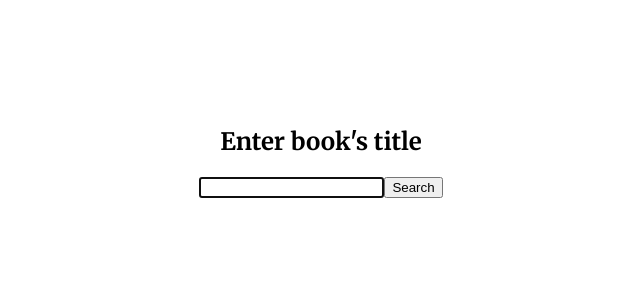
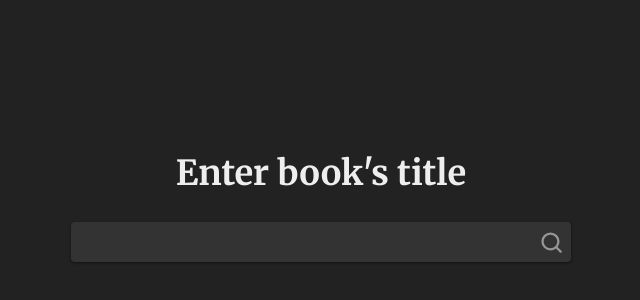
Before and after one commit to hlorellium/booksearch, a React (Create React App) app: page / in a window 1280 px wide. Shown: the part 208-508 px from the top of the page, without its empty margins (319-959 px from the left). Built offline with nearby package versions, Linux system fonts and the light colour scheme.

Commit message:
added more styling

```diff
--- a/src/App.css
+++ b/src/App.css
@@ -4,4 +4,6 @@
     align-items: center;
     justify-content: center;
     min-height: 100vh;
+    background-color: var(--bg-color);
+    color: var(--font-color);
 }
--- a/src/features/books/BookSnippet.module.css
+++ b/src/features/books/BookSnippet.module.css
@@ -4,7 +4,14 @@
     flex-direction: row;
     align-items: center;
     padding: 10px;
-    border: 1px solid black;
+    margin: 1rem 0;
+    border-radius: 4px;
+    cursor: pointer;
+}
+
+.item:hover {
+    background-color: var(--second-bg);
+    box-shadow: var(--box-shadow);
 }
 .item > div {
     display: flex;
@@ -19,7 +26,7 @@ img {
 
 h3 {
     font-size: 1.5rem;
-    margin-bottom: 0.4rem;
+    margin: 0.4rem 0;
 }
 
 span {
--- a/src/features/books/BookSnippet.tsx
+++ b/src/features/books/BookSnippet.tsx
@@ -4,7 +4,7 @@ import styles from './BookSnippet.module.css';
 
 function BookSnippet(props: { book: Book }) {
     const { book } = props;
-    const coverSrc = `http://covers.openlibrary.org/b/ID/${book.cover_i}-M.jpg?default=false`;
+    const coverSrc = `http://covers.openlibrary.org/b/ID/${book.cover_i}-S.jpg?default=false`;
 
     return (
         <div className={styles.item}>
--- a/src/features/books/Books.module.css
+++ b/src/features/books/Books.module.css
@@ -1,8 +1,7 @@
 .grid {
     display: grid;
-    grid-template-columns: repeat(2, 1fr);
-    max-width: 1300px;
-    grid-gap: 15px;
+    grid-template-columns: repeat(1, 1fr);
+    max-width: 1200px;
 }
 
 .container {
--- a/src/features/searchBar/SearchBar.module.css
+++ b/src/features/searchBar/SearchBar.module.css
@@ -1,16 +1,66 @@
 .container {
-    position: sticky;
-    top: 0;
-    height: 80px;
-    background-color: #fff;
+    height: 150px;
     width: 100%;
     display: flex;
     flex-direction: column;
     justify-content: center;
     align-items: center;
-    margin-bottom: 80px;
+    padding-bottom: 1rem 0;
 }
 
 .title {
     font-weight: bold;
 }
+
+.search {
+    font-size: 1.2rem;
+    border: 1px solid var(--second-color);
+    display: flex;
+    justify-content: space-between;
+    border-radius: 4px;
+    background-color: var(--second-bg);
+    box-shadow: var(--box-shadow);
+    padding-left: 0.7rem;
+    margin: 0 5rem;
+    max-width: 90vw;
+}
+
+input {
+    background: none;
+    width: 90vw;
+    max-width: 450px;
+    color: var(--font-color);
+    height: 2.5rem;
+    font-size: inherit;
+    outline: none;
+    border: none;
+}
+input:focus {
+    outline: none;
+}
+button {
+    cursor: pointer;
+    outline: none;
+    border-radius: 0;
+    border: none;
+    background: none;
+    color: #fff;
+    display: flex;
+    justify-content: center;
+    align-items: center;
+}
+
+button:hover {
+    background-color: #444;
+}
+
+button:hover > .searchIcon {
+    fill: var(--font-color);
+}
+
+.searchIcon {
+    height: 80%;
+    fill: #969696;
+    height: 1.7rem;
+    margin: 0;
+}
--- a/src/features/searchBar/SearchBar.tsx
+++ b/src/features/searchBar/SearchBar.tsx
@@ -2,6 +2,7 @@ import React, { useEffect, useState } from 'react';
 import { useAppDispatch } from '../../app/hooks';
 import { loadBooks } from '../books/booksSlice';
 import styles from './SearchBar.module.css';
+import { ReactComponent as SearchIcon } from '../../search.svg';
 
 function SearchBar() {
     const [query, setQuery] = useState('');
@@ -20,7 +21,7 @@ function SearchBar() {
             <div>
                 <h2 className={styles.title}>Enter book's title</h2>
             </div>
-            <div>
+            <div className={styles.search}>
                 <input
                     type="search"
                     name="booksSearch"
@@ -35,7 +36,7 @@ function SearchBar() {
                     type="submit"
                     onClick={() => dispatch(loadBooks(query))}
                 >
-                    Search
+                    <SearchIcon className={styles.searchIcon} />
                 </button>
             </div>
         </div>
--- a/src/index.css
+++ b/src/index.css
@@ -2,9 +2,18 @@
 
 body {
     margin: 0;
-    font-family: 'Merriweather', -apple-system, BlinkMacSystemFont, 'Segoe UI', 'Roboto',
-        'Oxygen', 'Ubuntu', 'Cantarell', 'Fira Sans', 'Droid Sans',
+    font-family: 'Merriweather', -apple-system, BlinkMacSystemFont, 'Segoe UI',
+        'Roboto', 'Oxygen', 'Ubuntu', 'Cantarell', 'Fira Sans', 'Droid Sans',
         'Helvetica Neue', sans-serif;
     -webkit-font-smoothing: antialiased;
     -moz-osx-font-smoothing: grayscale;
+    box-sizing: border-box;
+    font-size: calc(14px + (26 - 14) * ((100vw - 300px) / (1600 - 300)));
 }
+
+:root {
+    --bg-color: #222;
+    --font-color: #eee;
+    --second-bg: #333;
+    --box-shadow: 0 1px 3px rgba(0, 0, 0, 0.5);
+}
```
Also changed, not shown: src/search.svg (added).
